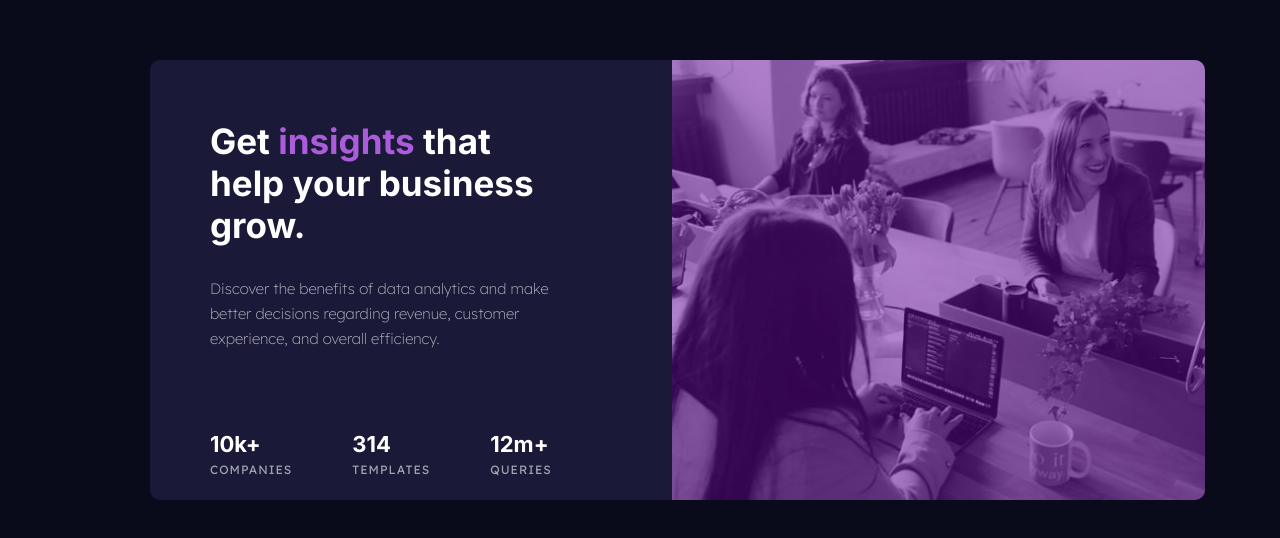
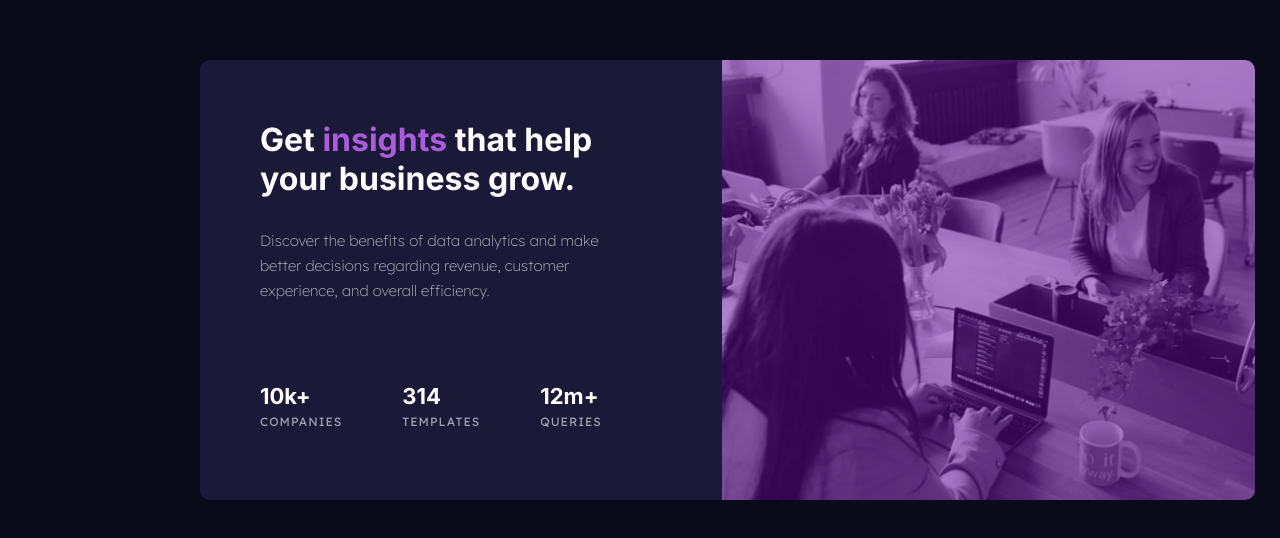
Before and after one commit to Iago-Marques/card-estatisticas, a plain HTML site: page index.html in a window 1280 px wide. Shown: the part 120-658 px from the top of the page. Drawn offline with Linux system fonts and the light colour scheme.

Commit message:
Resolvendo resolução

```diff
--- a/css/style.css
+++ b/css/style.css
@@ -27,7 +27,7 @@ body{
 
 .container{
    display: flex;
-   width: 100rem;
+   width: 90rem;
    height: 46rem;
    padding: 1rem;
 }
@@ -41,7 +41,7 @@ body{
 
 .content h1{
    color: var(--cor-h1-h2);
-   font-size: 3.5rem;
+   font-size: 3.2rem;
    font-family: "Inter", serif;
    font-weight: 700;
 }
```
